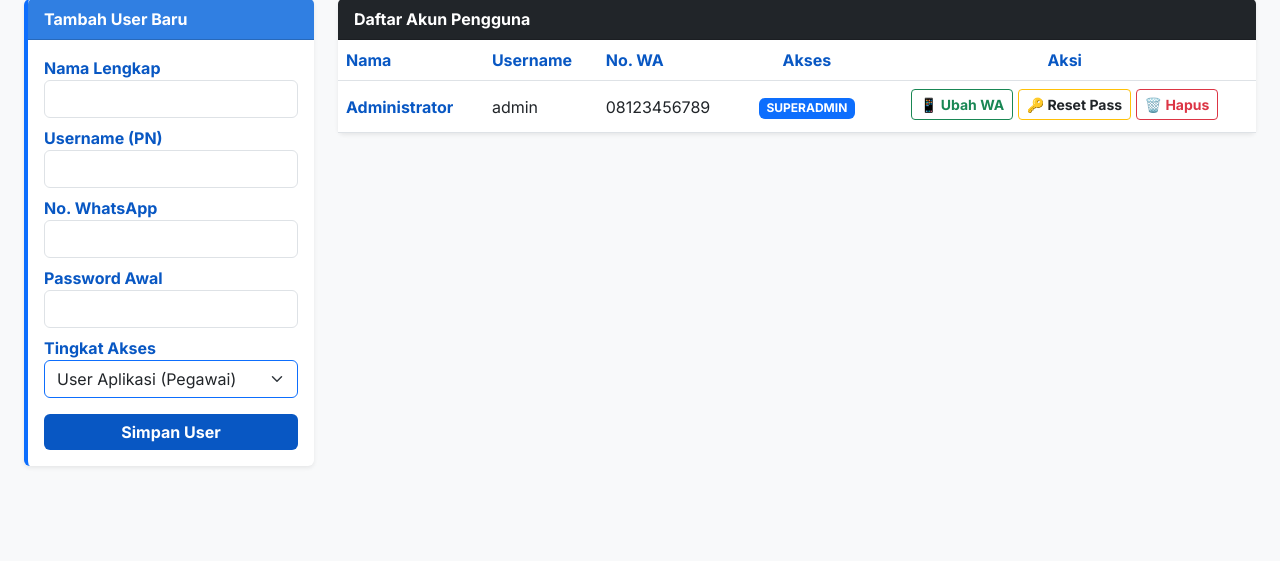
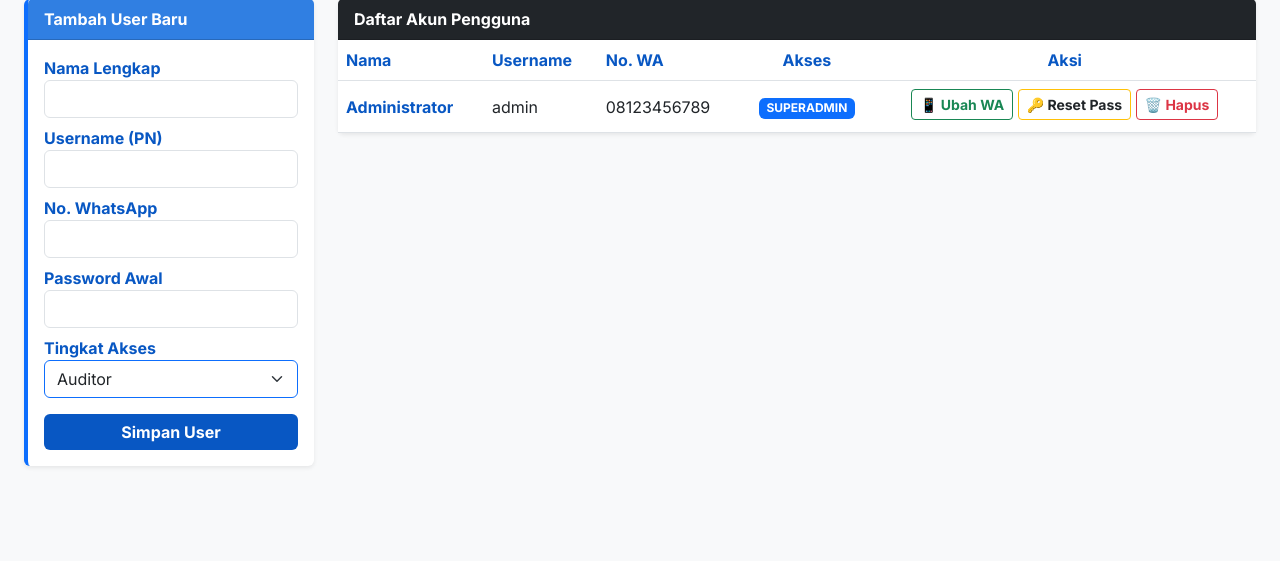
Before and after one commit to TasserFace/Dashboard-Audit-RPM, a Flask app: page /admin in a window 1280 px wide. Shown: the part 81-642 px from the top of the page. Run offline with Flask 3, Linux system fonts and the light colour scheme; the visitor is signed in with stand-in values (Sample User, id 1).

Commit message:
Update admin.html

```diff
--- a/templates/admin.html
+++ b/templates/admin.html
@@ -30,6 +30,7 @@
         {% endwith %}
 
         <div class="row">
+            <!-- Form Tambah User -->
             <div class="col-md-3">
                 <div class="card shadow-sm border-0 border-start border-4 border-primary mb-4">
                     <div class="card-header bg-cakrawala text-white fw-bold">Tambah User Baru</div>
@@ -42,7 +43,7 @@
                             <div class="mb-3">
                                 <label class="fw-bold text-nusantara">Tingkat Akses</label>
                                 <select class="form-select border-primary" name="role" required>
-                                    <option value="pegawai">User Aplikasi (Pegawai)</option>
+                                    <option value="auditor">Auditor</option>
                                     <option value="superadmin">Super Admin</option>
                                 </select>
                             </div>
@@ -52,6 +53,7 @@
                 </div>
             </div>
 
+            <!-- Tabel Daftar User -->
             <div class="col-md-9">
                 <div class="card shadow-sm border-0">
                     <div class="card-header bg-dark text-white fw-bold">Daftar Akun Pengguna</div>
@@ -65,7 +67,14 @@
                                         <td class="fw-bold text-nusantara">{{ u.nama_lengkap }}</td>
                                         <td>{{ u.username }}</td>
                                         <td>{{ u.no_wa }}</td>
-                                        <td class="text-center"><span class="badge {% if u.role == 'superadmin' %}bg-primary{% else %}bg-secondary{% endif %} text-uppercase">{{ u.role }}</span></td>
+
+                                        <!-- Logika Tampilan Badge Akses Diseragamkan -->
+                                        <td class="text-center">
+                                            <span class="badge {% if u.role == 'superadmin' %}bg-primary{% else %}bg-secondary{% endif %} text-uppercase">
+                                                {% if u.role == 'superadmin' %}SUPERADMIN{% else %}AUDITOR{% endif %}
+                                            </span>
+                                        </td>
+
                                         <td class="text-center">
                                             <button type="button" class="btn btn-sm btn-outline-success fw-bold mb-1" data-bs-toggle="modal" data-bs-target="#modalEditWA{{ u.id }}">📱 Ubah WA</button>
                                             <button type="button" class="btn btn-sm btn-outline-warning text-dark fw-bold mb-1" data-bs-toggle="modal" data-bs-target="#modalReset{{ u.id }}">🔑 Reset Pass</button>
```
